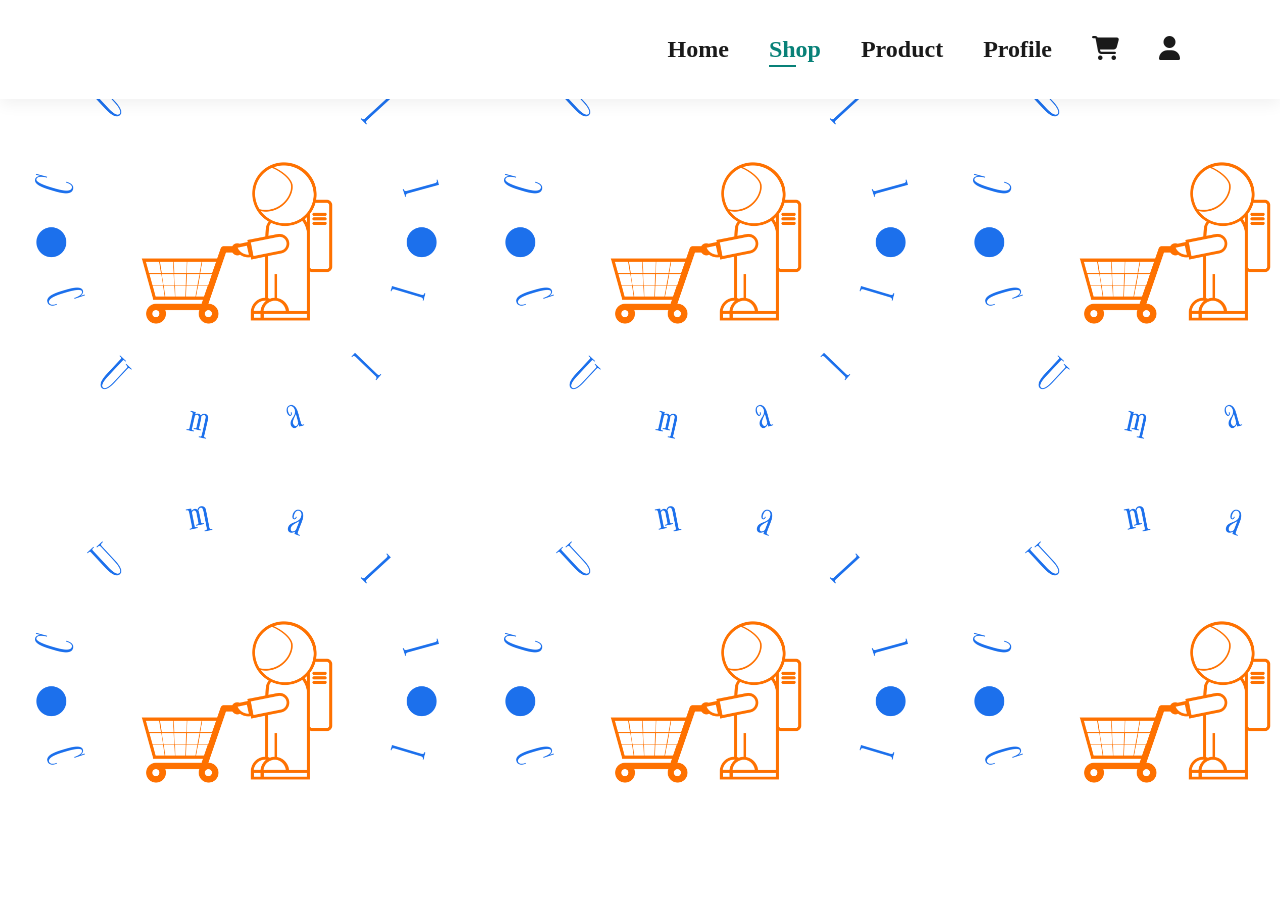
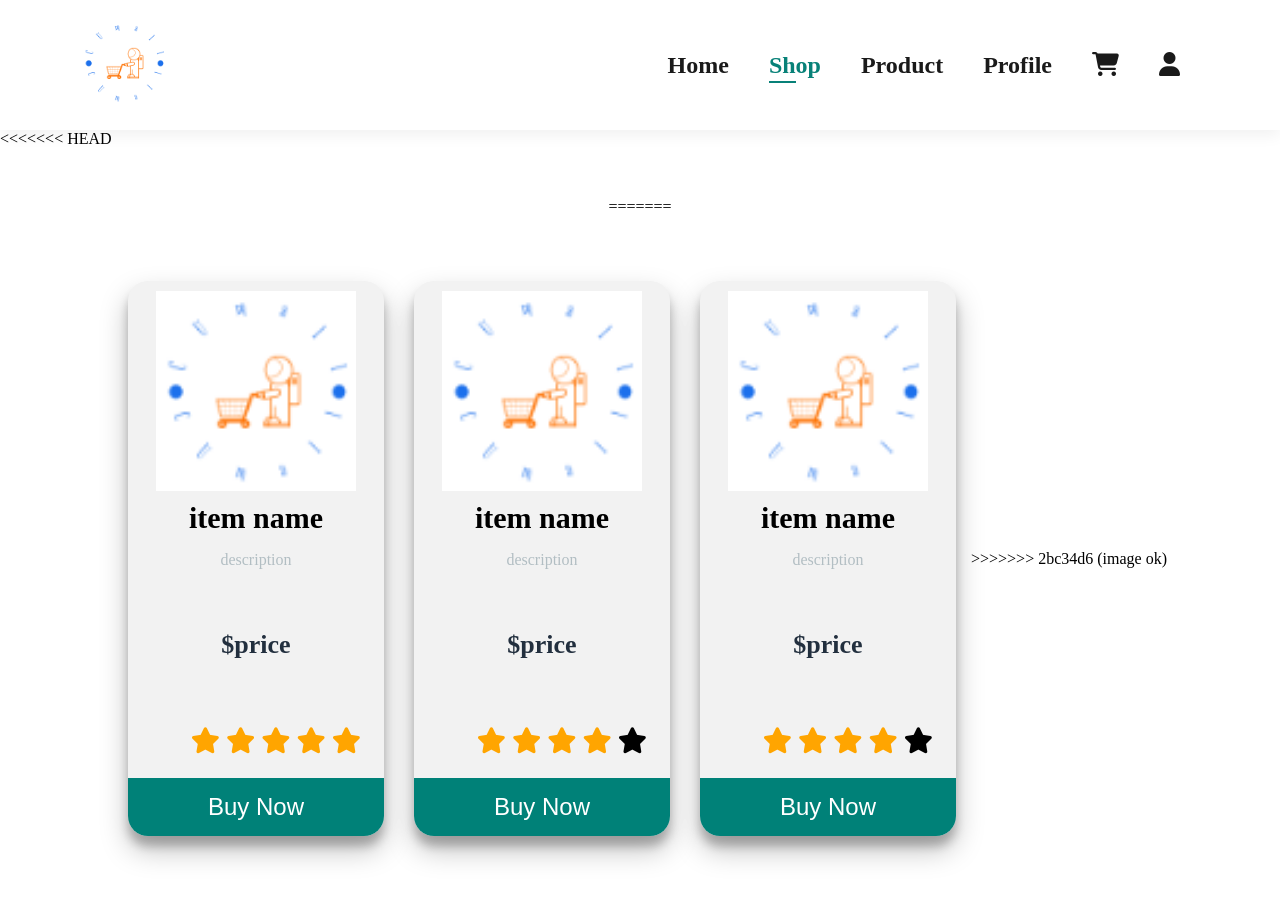
Before and after one commit to chunsiu/cumall, a plain HTML site: page html/shop.html in a window 1280 px wide. Before the commit the page ends 800 px from the top, so only its background shows below. Drawn offline with Linux system fonts and the light colour scheme; no server answers.

Commit message:
image ok

```diff
--- a/html/shop.html
+++ b/html/shop.html
@@ -11,7 +11,7 @@
 </head>
 <body>
     <section id="header">
-        <a><img src="img/icon.PNG" class="icon" alt=""></a>
+        <a><img src="/img/icon.PNG" class="icon" alt=""></a>
         <!--top lefthand side icon-->
         <div>
             <ul id="navbar">
@@ -25,8 +25,54 @@
         </div>
     </section>
 
+<<<<<<< HEAD
     <div class="gallery" id="productList">
 
+=======
+    <div class="gallery">
+        <div class="content">
+            <img src="/img/icon.PNG">
+            <h3>item name</h3>
+            <p>description</p>
+            <h6>$price</h6>
+            <ul>
+                <li><i class="fa fa-star checked"></i></li>
+                <li><i class="fa fa-star checked"></i></li>
+                <li><i class="fa fa-star checked"></i></li>
+                <li><i class="fa fa-star checked"></i></li>
+                <li><i class="fa fa-star checked"></i></li>
+            </ul>
+            <button class="buy-1">Buy Now</button>
+        </div>
+        <div class="content">
+            <img src="/img/icon.PNG">
+            <h3>item name</h3>
+            <p>description</p>
+            <h6>$price</h6>
+            <ul>
+                <li><i class="fa fa-star checked"></i></li>
+                <li><i class="fa fa-star checked"></i></li>
+                <li><i class="fa fa-star checked"></i></li>
+                <li><i class="fa fa-star checked"></i></li>
+                <li><i class="fa fa-star"></i></li>
+            </ul>
+            <button class="buy-1">Buy Now</button>
+        </div>
+        <div class="content">
+            <img src="/img/icon.PNG">
+            <h3>item name</h3>
+            <p>description</p>
+            <h6>$price</h6>
+            <ul>
+                <li><i class="fa fa-star checked"></i></li>
+                <li><i class="fa fa-star checked"></i></li>
+                <li><i class="fa fa-star checked"></i></li>
+                <li><i class="fa fa-star checked"></i></li>
+                <li><i class="fa fa-star"></i></li>
+            </ul>
+            <button class="buy-1">Buy Now</button>
+        </div>
+>>>>>>> 2bc34d6 (image ok)
     </div>
 </body>
 </html>
--- a/style.css
+++ b/style.css
@@ -1,5 +1,4 @@
 body{
-    background-image: url("img/background.png");
     background-size: auto;
     overflow-x: hidden;
     margin: 0;
@@ -331,7 +330,7 @@
 }
 
 #product1 .pro .des i{
-    font-size: 12px;
+    font-size: 24px;
     color: rgb(243, 181, 25);
 }
 
```
Also changed, not shown: html/index.html (+3 -3 lines), html/login.html (+1 -2 lines), html/product.html (+3 -3 lines), html/profile.html (+1 -1 lines), html/registration.html (+1 -1 lines).
